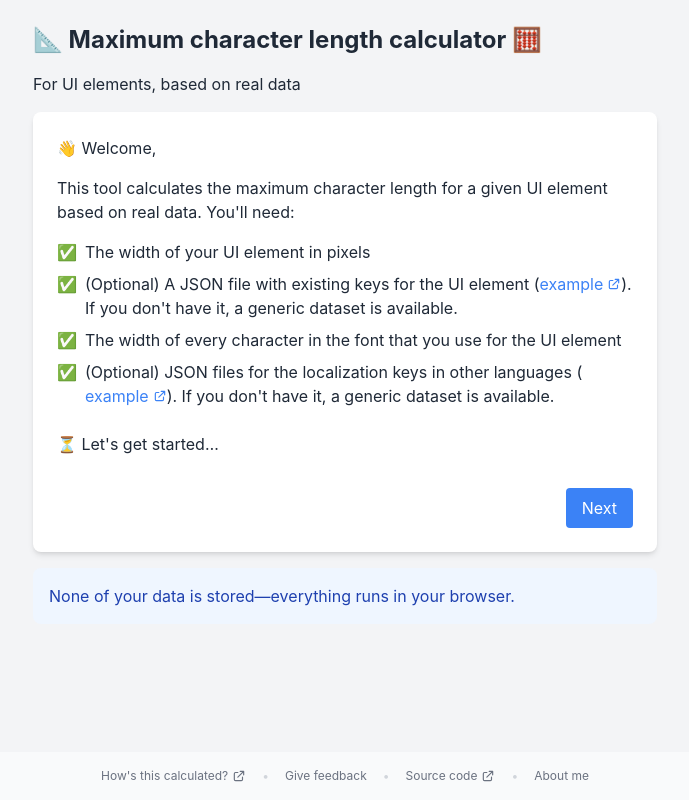
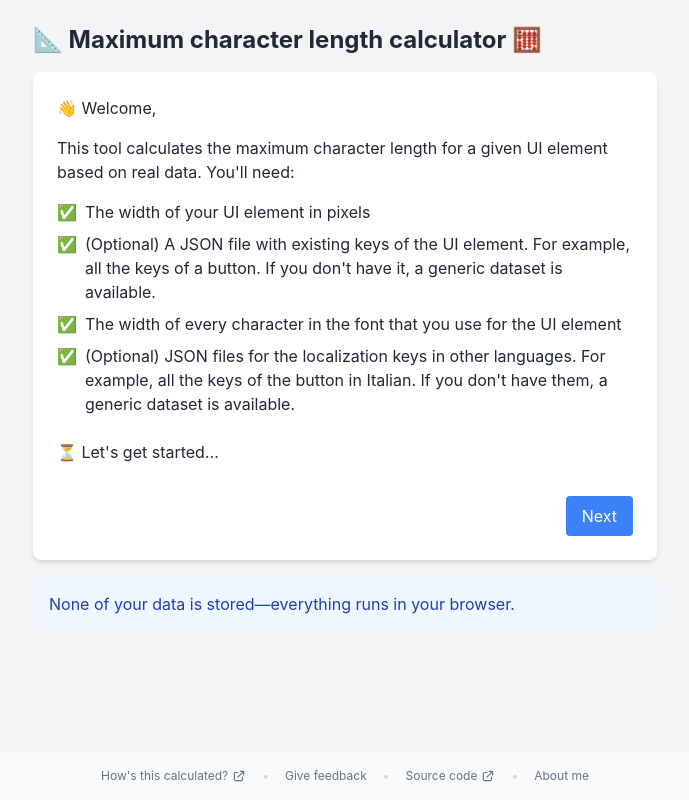
Before and after one commit to steroman/max-char-length-calculator, a Vue app: page / in a window 1280 px wide. Shown: the whole page, without its empty margins (295-984 px from the left). Built offline with nearby package versions, Linux system fonts and the light colour scheme.

Commit message:
remove sample links from welcome step

```diff
--- a/src/components/WelcomeStep.vue
+++ b/src/components/WelcomeStep.vue
@@ -14,7 +14,6 @@ const handleNext = () => {
 <template>
   <div class="max-w-2xl mx-auto p-6">
     <h1 class="text-2xl font-bold mb-4">📐 Maximum character length calculator 🧮</h1>
-    <p class="mb-4">For UI elements, based on real data</p>
     <div class="bg-white rounded-lg shadow-md p-6">
       <p class="mb-4">👋 Welcome,</p>
       <p class="mb-4">
@@ -28,9 +27,7 @@ const handleNext = () => {
         </li>
         <li class="flex items-start">
           <span class="mr-2">✅</span>
-          <span>(Optional) A JSON file with existing keys for the UI element (<ExternalLink
-              href="https://raw.githubusercontent.com/steroman/max-char-length-calculator/refs/heads/main/src/assets/sample-files/en-us.json">
-            example</ExternalLink>). If you don't have it, a generic dataset is available.</span>
+          <span>(Optional) A JSON file with existing keys of the UI element. For example, all the keys of a button. If you don't have it, a generic dataset is available.</span>
         </li>
         <li class="flex items-start">
           <span class="mr-2">✅</span>
@@ -38,9 +35,7 @@ const handleNext = () => {
         </li>
         <li class="flex items-start">
           <span class="mr-2">✅</span>
-          <span>(Optional) JSON files for the localization keys in other languages (<ExternalLink
-              href="https://raw.githubusercontent.com/steroman/max-char-length-calculator/refs/heads/main/src/assets/sample-files/ru-ru.json">
-            example</ExternalLink>). If you don't have it, a generic dataset is available.</span>
+          <span>(Optional) JSON files for the localization keys in other languages. For example, all the keys of the button in Italian. If you don't have them, a generic dataset is available.</span>
         </li>
       </ul>
       <p class="mb-4">
```
